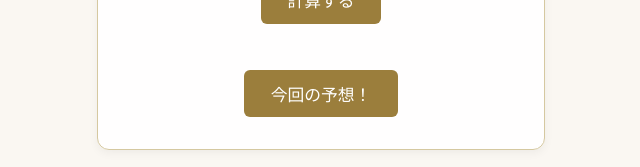
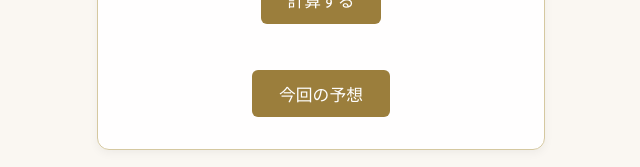
Before and after one commit to ashina814/-, a plain HTML site: page index.html in a window 1280 px wide. Shown: the part 522-689 px from the top of the page, without its empty margins (319-959 px from the left). Drawn offline with Linux system fonts and the light colour scheme.

Commit message:
Update index.html

```diff
--- a/index.html
+++ b/index.html
@@ -100,7 +100,7 @@
     <div id="result"></div>
 
     <!-- 追加した部分 -->
-    <button onclick="claimAuthor()">今回の予想！</button>
+    <button onclick="claimAuthor()">今回の予想</button>
   </div>
 
   <footer>© 賭ノ間 / Virtual Currency Odds Tool</footer>
```
